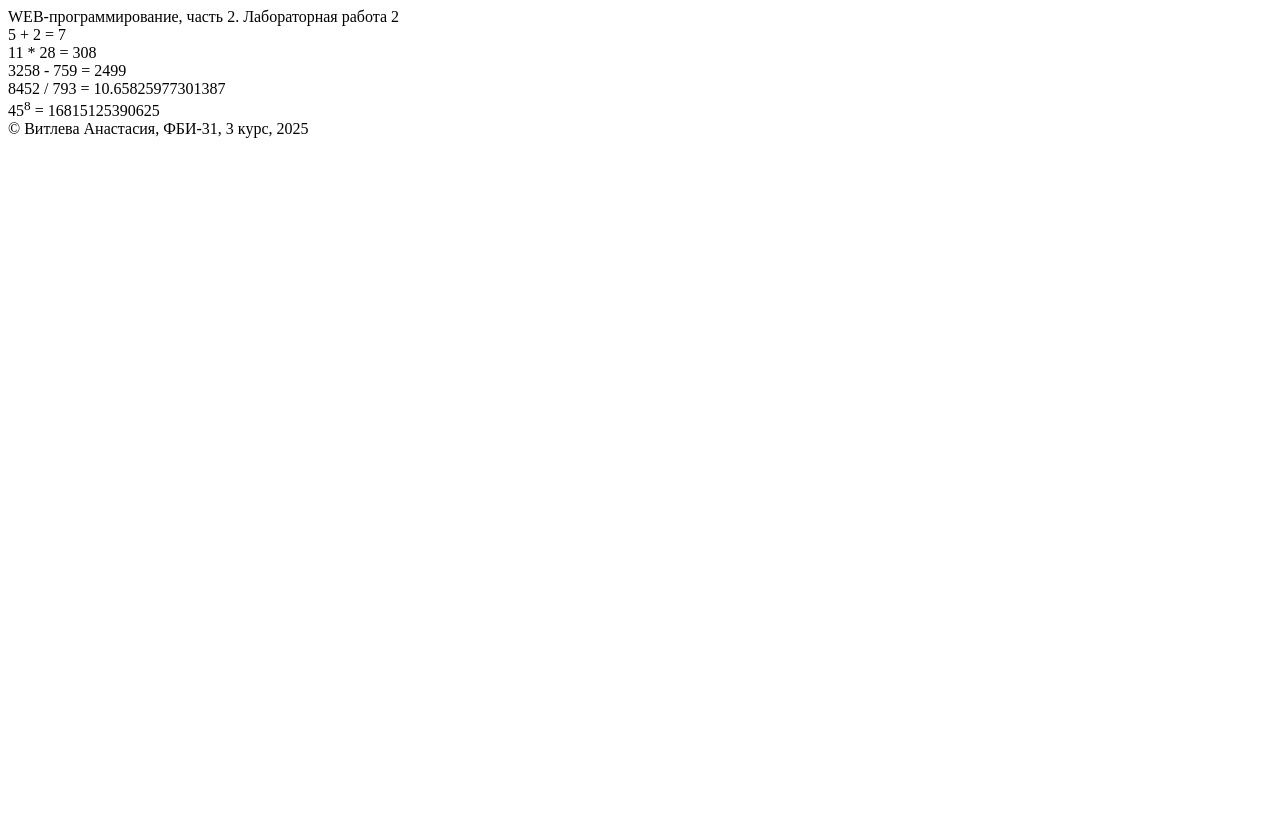
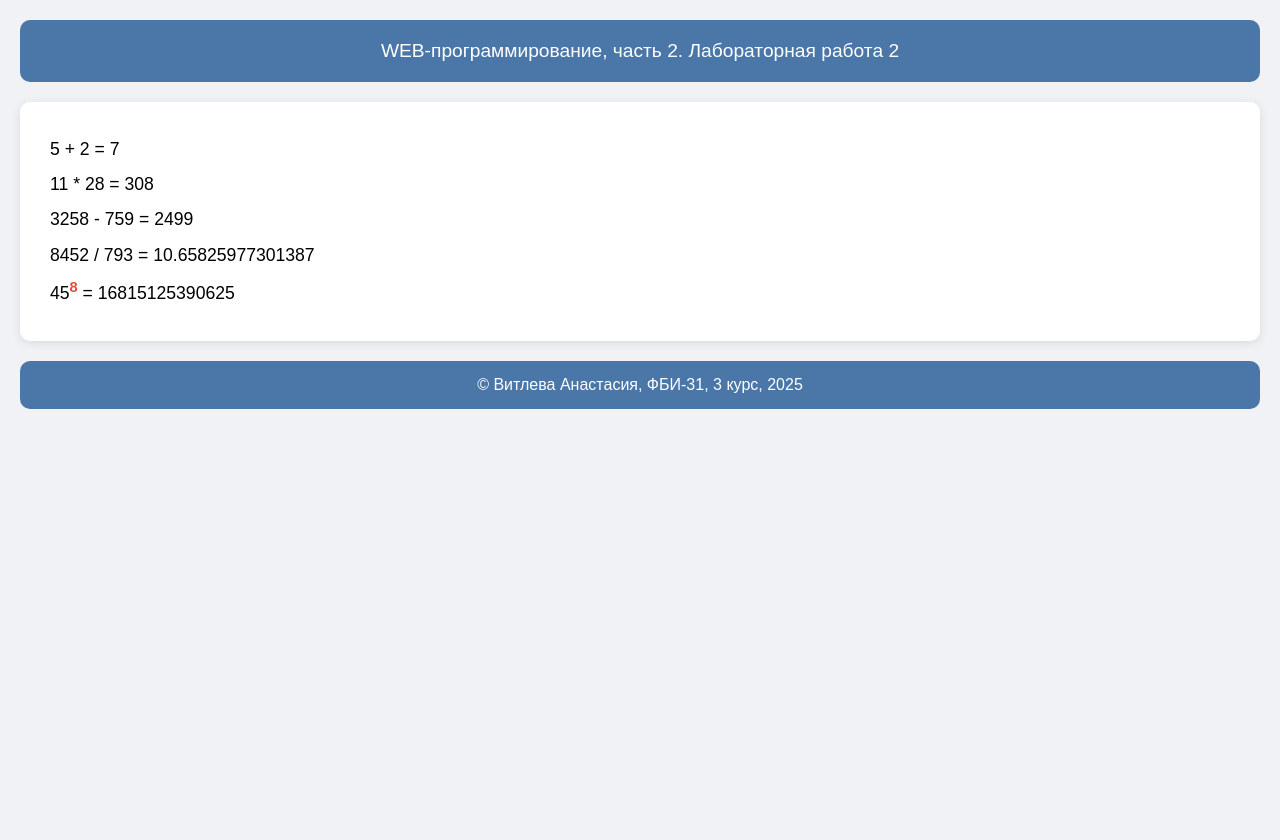
Before and after one commit to vitleva/5_semestr, a Flask app: page /lab2/example in a window 1280 px wide. Before the commit the page ends 138 px from the top, so only its background shows below. Run offline with Flask 3, Linux system fonts and the light colour scheme.

Commit message:
ПОдключение стилей

```diff
--- /dev/null
+++ b/static/main.css
@@ -0,0 +1,40 @@
+body {
+    font-family: Arial, sans-serif;
+    background: #f0f2f5;
+    margin: 0;
+    padding: 20px;
+    min-height: 100vh;
+}
+
+header {
+    background: #4a76a8;
+    color: white;
+    padding: 20px;
+    text-align: center;
+    border-radius: 10px;
+    margin-bottom: 20px;
+    font-size: 1.2em;
+}
+
+main {
+    background: white;
+    padding: 30px;
+    border-radius: 10px;
+    box-shadow: 0 2px 10px rgba(0,0,0,0.1);
+    font-size: 1.1em;
+    line-height: 2;
+}
+
+footer {
+    background: #4a76a8;
+    color: white;
+    text-align: center;
+    padding: 15px;
+    border-radius: 10px;
+    margin-top: 20px;
+}
+
+sup {
+    color: #e74c3c;
+    font-weight: bold;
+}
--- a/templates/example.html
+++ b/templates/example.html
@@ -4,6 +4,7 @@
     <meta charset="UTF-8">
     <meta name="viewport" content="width=device-width, initial-scale=1.0">
     <title>Витлева Анастасия. Лабораторная работа {{ number }}</title>
+    <link rel="stylesheet" href="{{ url_for('static', filename='main.css') }}">
 </head>
 <body>
     <header>
```
